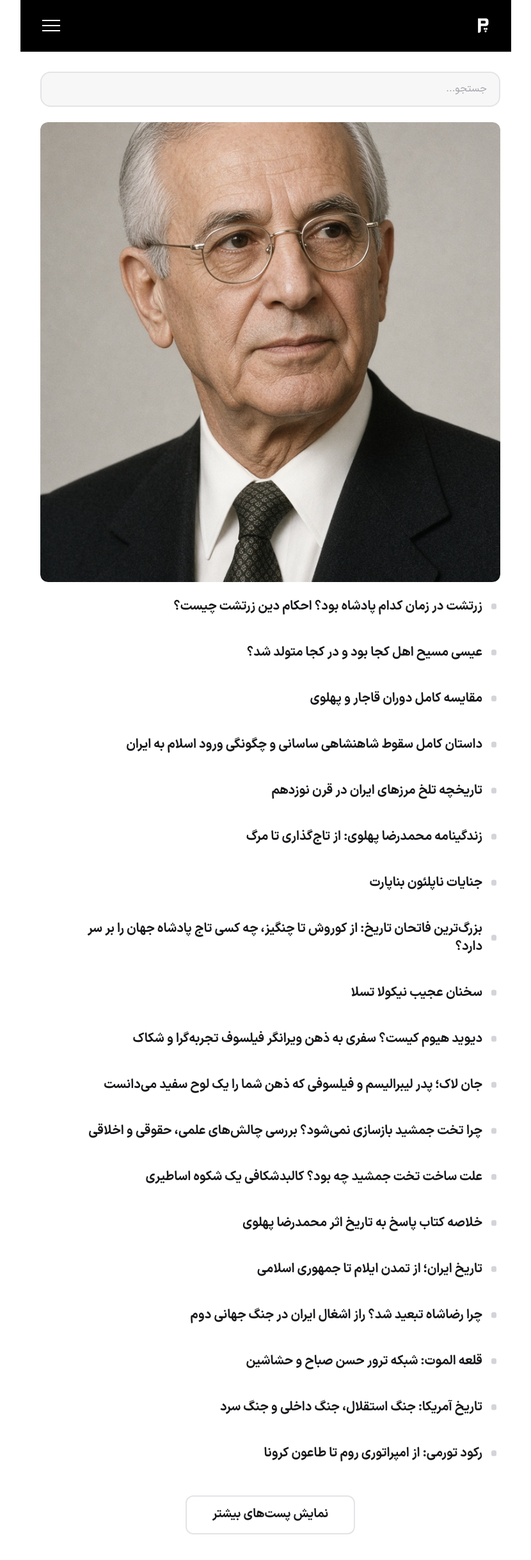
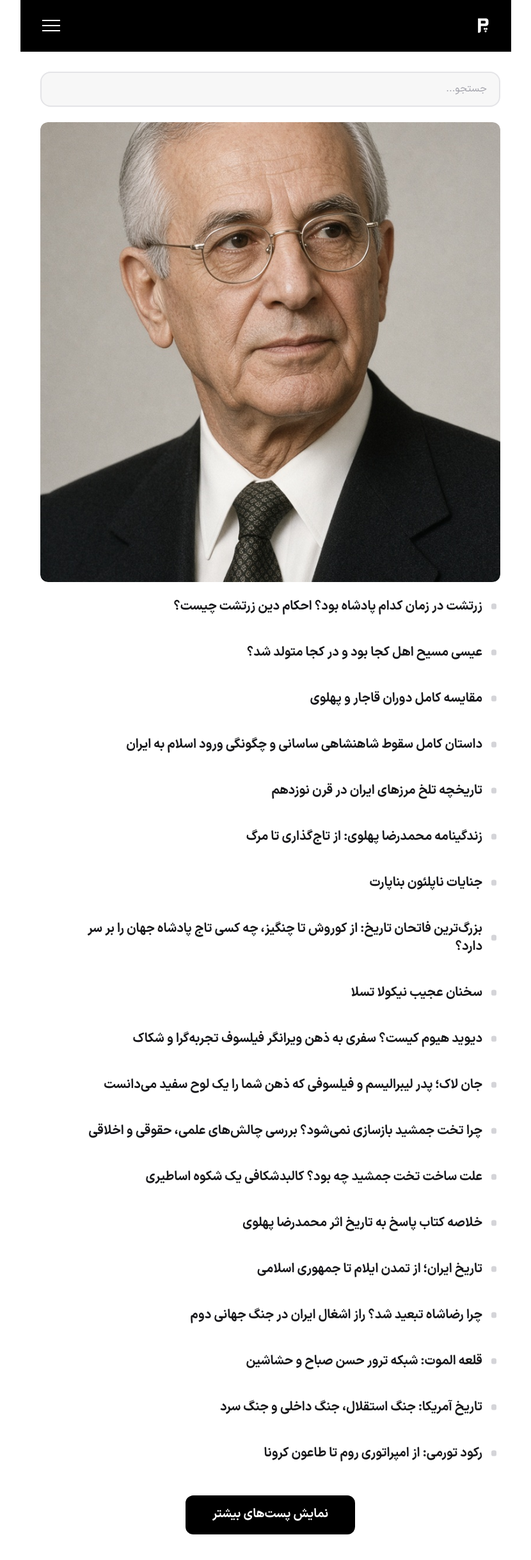
Before and after one commit to darkblog/darkblog.github.io, a Jekyll site: the page built from test.html, in a window 1280 px wide. Shown: the whole page at 64% size, without its empty margins (210-1040 px from the left). Built offline with Jekyll 4.4.1, drawn with Linux system fonts in a browser that asks for light colours.

Commit message:
Update test.html

```diff
--- a/test.html
+++ b/test.html
@@ -128,9 +128,9 @@ html:has(#menu-toggle:checked), html.nav-open { overflow: hidden; }
 .post-card-image--fallback { background-color: var(--bg-fallback); }
 .post-card-image--fallback img { object-fit: contain; }
 .load-more-wrap { display: flex; justify-content: center; margin-block-start: 2rem; }
-.load-more-btn { font-family: inherit; display: inline-flex; align-items: center; justify-content: center; padding: 0.8rem 2.5rem; background-color: transparent; color: var(--text); text-decoration: none; font-weight: 700; font-size: 1.2rem; border-radius: var(--r-md); border: 2px solid var(--border); transition: background-color var(--dur), transform var(--dur-fast), border-color var(--dur), color var(--dur); min-height: 48px; cursor: pointer; }
-.load-more-btn:hover { background-color: var(--accent-bg); border-color: var(--accent); color: var(--accent); transform: scale(1.02); }
-.load-more-btn:active { transform: scale(0.97); color: var(--accent); }
+.load-more-btn { font-family: inherit; display: inline-flex; align-items: center; justify-content: center; padding: 0.8rem 2.5rem; background-color: #000000; color: #ffffff; text-decoration: none; font-weight: 700; font-size: 1.2rem; border-radius: var(--r-md); border: 2px solid #000000; transition: background-color var(--dur), transform var(--dur-fast), border-color var(--dur), color var(--dur); min-height: 48px; cursor: pointer; }
+.load-more-btn:hover { background-color: var(--accent); border-color: var(--accent); color: #ffffff; transform: scale(1.02); }
+.load-more-btn:active { transform: scale(0.97); }
 @media (prefers-reduced-motion: reduce) { *, *::before, *::after { animation-duration: 0.01ms !important; animation-iteration-count: 1 !important; transition-duration: 0.01ms !important; scroll-behavior: auto !important; } }
 </style>
 </head>
```
